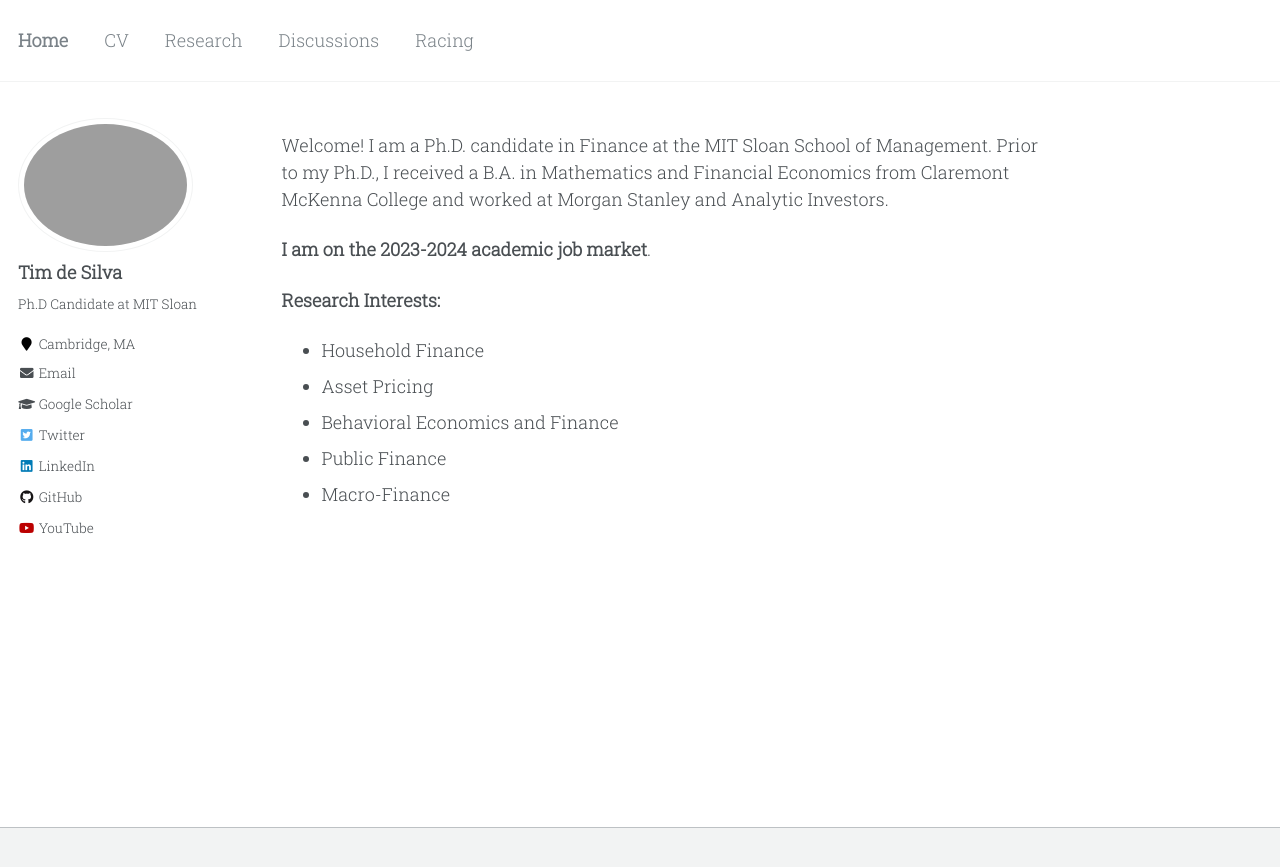
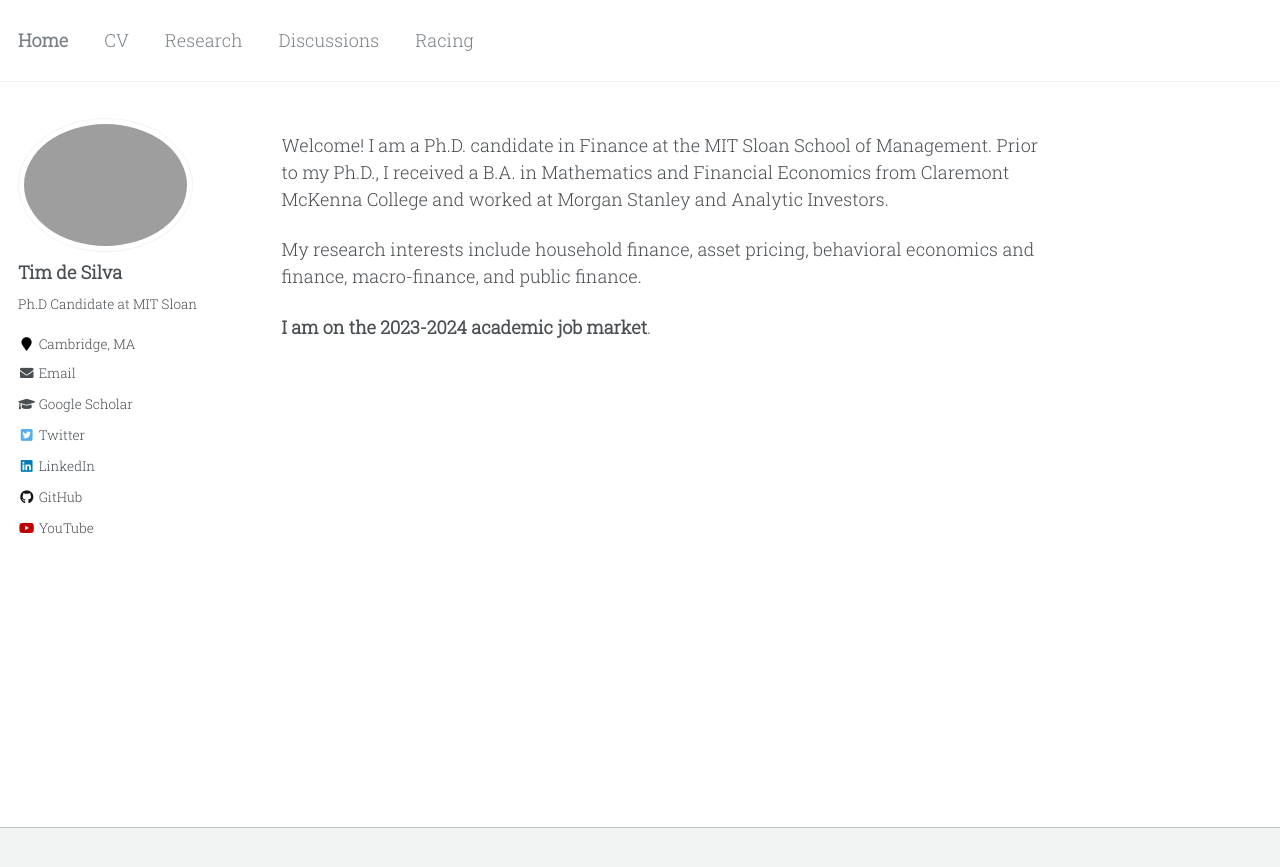
Before and after one commit to timhdesilva/timhdesilva.github.io, a Jekyll site: the page built from _pages/about.html, in a window 1280 px wide. Shown: the top 867 px of the page. Built offline with Jekyll 4.4.1, drawn with Linux system fonts in a browser that asks for light colours.

Commit message:
update about

```diff
--- a/_pages/about.html
+++ b/_pages/about.html
@@ -12,13 +12,8 @@ redirect_from:
   Welcome! I am a Ph.D. candidate in Finance at the MIT Sloan School of Management. Prior to my Ph.D., I received a B.A. in Mathematics and Financial Economics from Claremont McKenna College and worked at Morgan Stanley and Analytic Investors.
 </p>
 <p>
+  My research interests include household finance, asset pricing, behavioral economics and finance, macro-finance, and public finance.
+</p>
+<p>
   <strong>I am on the 2023-2024 academic job market</strong>.
 </p>
-<p><strong>Research Interests:</strong></p>
-<ul>
-<li>Household Finance</li>
-<li>Asset Pricing</li>
-<li>Behavioral Economics and Finance</li>
-<li>Public Finance</li>
-<li>Macro-Finance</li>
-</ul>
```
